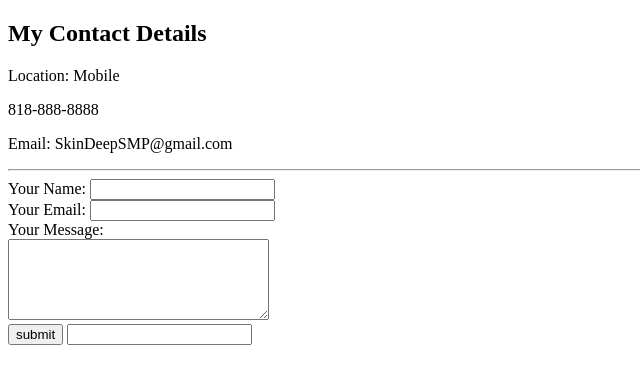
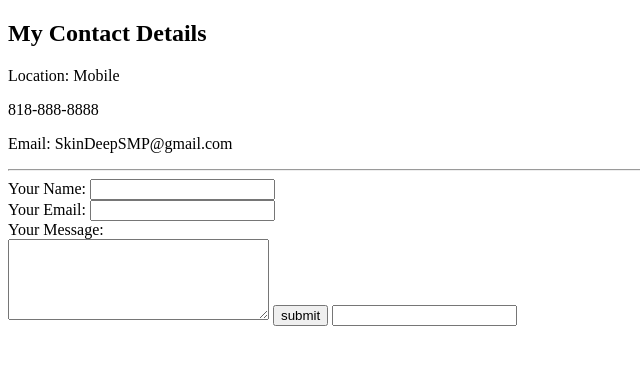
Before and after one commit to JustLexii/SknDeep-Smp, a plain HTML site: page Contact me.html in a window 1280 px wide. Shown: the whole page, without its empty margins (0-640 px from the left). Drawn offline with Linux system fonts and the light colour scheme.

Commit message:
Update Contact me.html

```diff
--- a/Contact me.html
+++ b/Contact me.html
@@ -3,7 +3,6 @@
   <head>
     <meta charset="utf-8">
     <title>Contact Me</title>
-    <link rel="stylesheet" href="/css/style.css">
   </head>
   <body>
     <h2>My Contact Details</h2>
@@ -17,7 +16,7 @@
       <label> Your Email:</label>
       <input type="email" name="" value=""><br>
       <label>Your Message:</label><br>
-      <textarea name="name" rows="5" cols="30"></textarea><br>
+      <textarea name="name" rows="5" cols="30"></textarea>
       <input type="submit" name="" value="submit">
       <label for=""></label>
       <input type="text" name="" value=""
```
